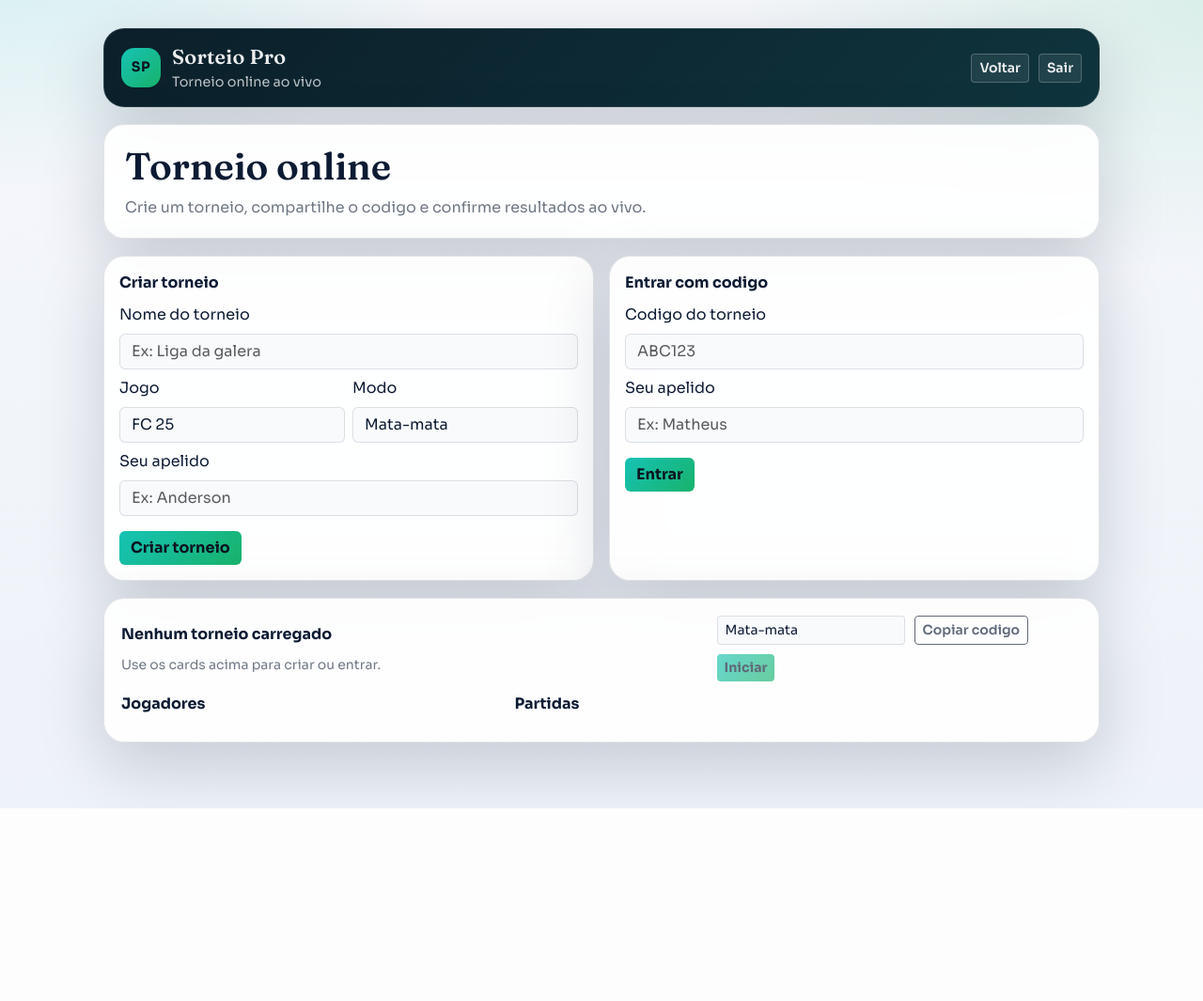
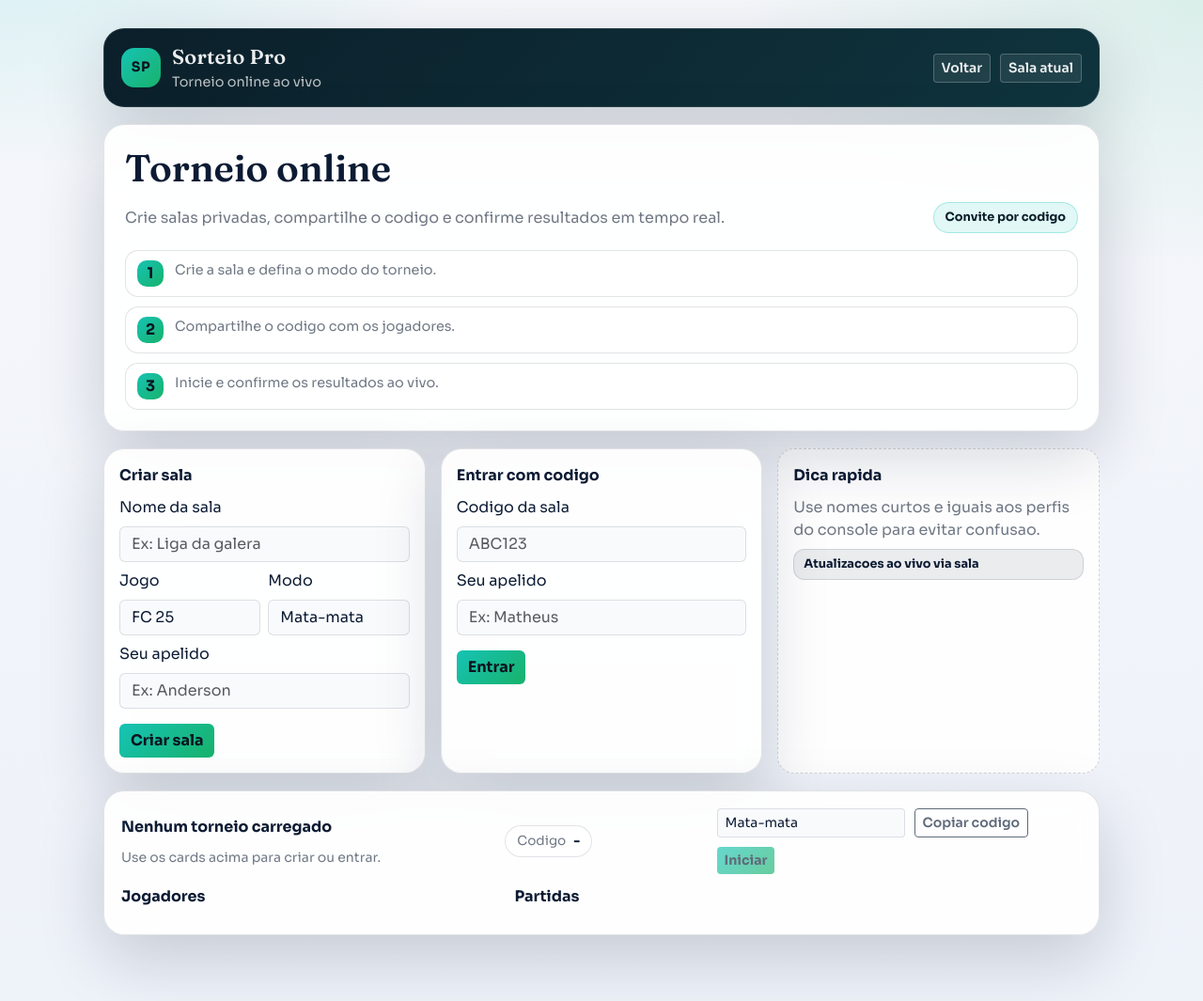
Before and after one commit to andersoncoutom-max/Futebol-Basquete, a Flask app: page /tournament in a window 1280 px wide. Shown: the whole page at 94% size. Before the commit the page ends 860 px from the top, so only its background shows below. Run offline with Flask 3, Linux system fonts and the light colour scheme; some libraries are stand-ins or nearby versions.

Commit message:
Refina layout das salas online

```diff
--- a/templates/tournament.html
+++ b/templates/tournament.html
@@ -114,9 +114,9 @@
 
     .hero {
       margin-top: 18px;
-      padding: 20px 22px;
+      padding: 22px;
       display: grid;
-      gap: 8px;
+      gap: 12px;
     }
 
     .hero h1 {
@@ -132,6 +132,24 @@
       display: grid;
       gap: 16px;
       grid-template-columns: repeat(auto-fit, minmax(260px, 1fr));
+    }
+
+    .hero-row {
+      display: flex;
+      gap: 12px;
+      flex-wrap: wrap;
+      align-items: center;
+      justify-content: space-between;
+    }
+
+    .hero-chip {
+      padding: 6px 12px;
+      border-radius: 999px;
+      background: rgba(22, 195, 181, 0.12);
+      color: #0b1f2a;
+      font-weight: 700;
+      font-size: 0.8rem;
+      border: 1px solid rgba(22, 195, 181, 0.3);
     }
 
     .section-title {
@@ -156,6 +174,27 @@
     }
 
     .panel-actions { display: flex; gap: 10px; flex-wrap: wrap; }
+
+    .invite-pill {
+      display: inline-flex;
+      align-items: center;
+      gap: 8px;
+      padding: 6px 12px;
+      border-radius: 999px;
+      border: 1px solid var(--stroke);
+      background: rgba(255, 255, 255, 0.85);
+      font-size: 0.85rem;
+    }
+
+    .status-chip {
+      padding: 6px 10px;
+      border-radius: 12px;
+      background: rgba(11, 31, 42, 0.08);
+      color: var(--ink);
+      font-weight: 700;
+      font-size: 0.8rem;
+      border: 1px solid rgba(11, 31, 42, 0.12);
+    }
 
     .form-control,
     .form-select {
@@ -201,6 +240,45 @@
       flex-wrap: wrap;
     }
 
+    .steps {
+      display: grid;
+      gap: 10px;
+      margin-top: 6px;
+    }
+
+    .step {
+      display: flex;
+      gap: 12px;
+      align-items: flex-start;
+      padding: 10px 12px;
+      border-radius: 14px;
+      border: 1px solid rgba(12, 27, 51, 0.12);
+      background: rgba(255, 255, 255, 0.92);
+    }
+
+    .step-num {
+      width: 28px;
+      height: 28px;
+      border-radius: 10px;
+      display: grid;
+      place-items: center;
+      font-weight: 800;
+      color: #0b1320;
+      background: linear-gradient(135deg, var(--accent), var(--accent-2));
+    }
+
+    .step-text {
+      font-size: 0.9rem;
+      color: var(--muted);
+    }
+
+    .side-card {
+      padding: 16px;
+      border-radius: 18px;
+      border: 1px dashed rgba(12, 27, 51, 0.18);
+      background: rgba(255, 255, 255, 0.9);
+    }
+
     .alert-danger {
       background: rgba(255, 71, 87, 0.12);
       color: #b91c1c;
@@ -225,20 +303,37 @@
       </div>
       <div class="topbar-actions">
         <a class="btn btn-ghost btn-sm" href="/">Voltar</a>
-        <a class="btn btn-ghost btn-sm" href="/logout">Sair</a>
+        <a class="btn btn-ghost btn-sm" href="#tournamentPanel">Sala atual</a>
       </div>
     </header>
 
     <section class="hero glass">
       <h1>Torneio online</h1>
-      <p class="muted mb-0">Crie um torneio, compartilhe o codigo e confirme resultados ao vivo.</p>
+      <div class="hero-row">
+        <p class="muted mb-0">Crie salas privadas, compartilhe o codigo e confirme resultados em tempo real.</p>
+        <span class="hero-chip">Convite por codigo</span>
+      </div>
+      <div class="steps">
+        <div class="step">
+          <div class="step-num">1</div>
+          <div class="step-text">Crie a sala e defina o modo do torneio.</div>
+        </div>
+        <div class="step">
+          <div class="step-num">2</div>
+          <div class="step-text">Compartilhe o codigo com os jogadores.</div>
+        </div>
+        <div class="step">
+          <div class="step-num">3</div>
+          <div class="step-text">Inicie e confirme os resultados ao vivo.</div>
+        </div>
+      </div>
     </section>
 
     <section class="grid">
       <div class="glass p-3">
-        <div class="section-title">Criar torneio</div>
+        <div class="section-title">Criar sala</div>
         <div class="mb-2">
-          <label class="form-label">Nome do torneio</label>
+          <label class="form-label">Nome da sala</label>
           <input id="createName" class="form-control" placeholder="Ex: Liga da galera" />
         </div>
         <div class="row g-2">
@@ -261,13 +356,13 @@
           <label class="form-label">Seu apelido</label>
           <input id="createDisplay" class="form-control" placeholder="Ex: Anderson" />
         </div>
-        <button id="createBtn" class="btn btn-accent mt-3">Criar torneio</button>
+        <button id="createBtn" class="btn btn-accent mt-3">Criar sala</button>
       </div>
 
       <div class="glass p-3">
         <div class="section-title">Entrar com codigo</div>
         <div class="mb-2">
-          <label class="form-label">Codigo do torneio</label>
+          <label class="form-label">Codigo da sala</label>
           <input id="joinCode" class="form-control" placeholder="ABC123" />
         </div>
         <div>
@@ -276,6 +371,12 @@
         </div>
         <button id="joinBtn" class="btn btn-accent mt-3">Entrar</button>
       </div>
+
+      <div class="side-card">
+        <div class="section-title">Dica rapida</div>
+        <p class="muted mb-2">Use nomes curtos e iguais aos perfis do console para evitar confusao.</p>
+        <div class="status-chip">Atualizacoes ao vivo via sala</div>
+      </div>
     </section>
 
     <section class="glass panel" id="tournamentPanel">
@@ -283,6 +384,10 @@
         <div>
           <div class="section-title" id="tournamentName">Nenhum torneio carregado</div>
           <div class="muted small" id="tournamentMeta">Use os cards acima para criar ou entrar.</div>
+        </div>
+        <div class="invite-pill">
+          <span class="muted">Codigo</span>
+          <strong id="inviteCode">-</strong>
         </div>
         <div class="panel-actions">
           <select id="startMode" class="form-select form-select-sm" style="max-width: 200px;">
```
